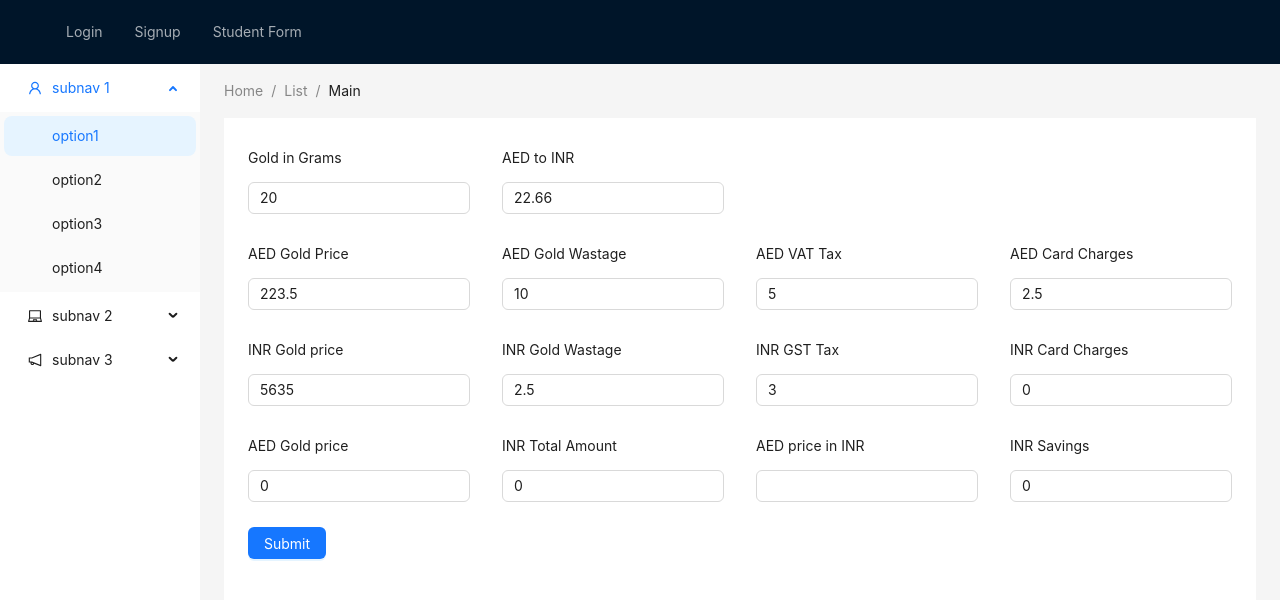
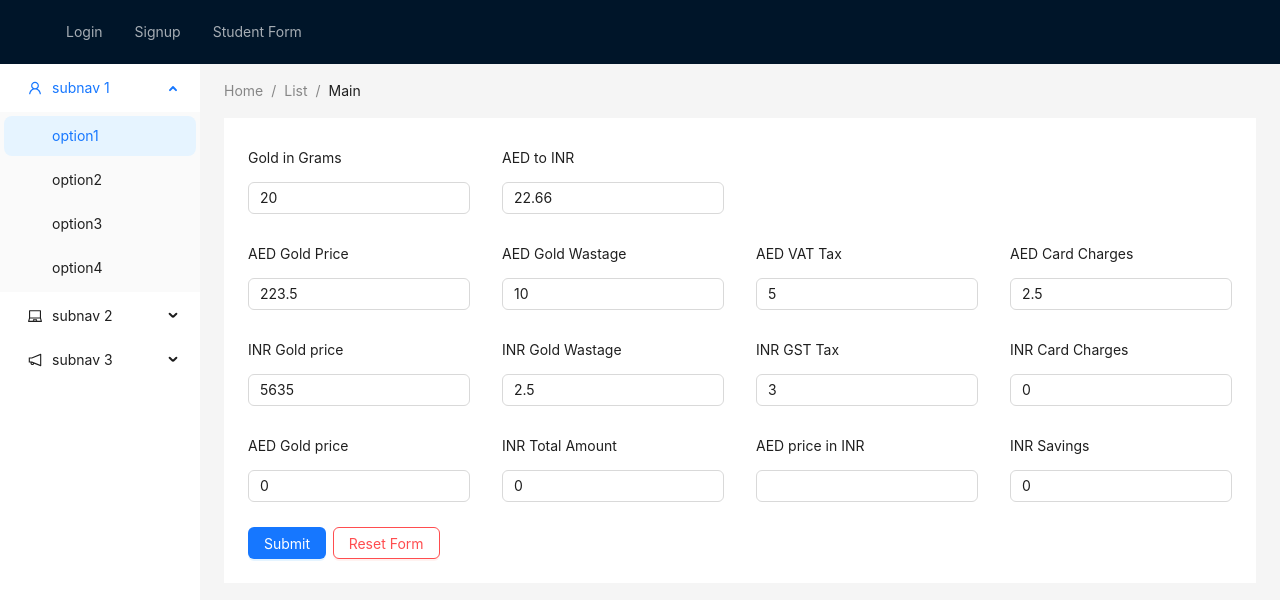
Before and after one commit to vigneshwaran-chandrasekaran/demo-automation-testing, a React (Create React App) app: page / in a window 1280 px wide. Shown: the top 600 px of the page. Built offline with nearby package versions, Linux system fonts and the light colour scheme.

Commit message:
form reset form button added

```diff
--- a/src/components/Gold.form.tsx
+++ b/src/components/Gold.form.tsx
@@ -139,7 +139,7 @@ const GoldForm: FC<IGoldFormProps> = () => {
       validationSchema={validationSchema}
       onSubmit={handleSubmit}
     >
-      {({ isSubmitting }) => (
+      {({ isSubmitting, resetForm }) => (
         <Form>
           <Row gutter={{ xs: 8, sm: 16, md: 24, lg: 32 }}>
             <Col className="gutter-row" span={6}>
@@ -298,12 +298,15 @@ const GoldForm: FC<IGoldFormProps> = () => {
             <Col className="gutter-row" span={6}></Col>
           </Row>
           <Row gutter={{ xs: 8, sm: 16, md: 24, lg: 32 }}>
-            <Col className="gutter-row" span={6}>
-              <Item>
-                <Button type="primary" htmlType="submit" loading={isSubmitting}>
-                  Submit
-                </Button>
-              </Item>
+            <Col className="gutter-row" span={2}>
+              <Button type="primary" htmlType="submit" loading={isSubmitting}>
+                Submit
+              </Button>
+            </Col>
+            <Col className="gutter-row" span={2}>
+              <Button type="default" onClick={() => resetForm()} danger>
+                Reset Form
+              </Button>
             </Col>
           </Row>
         </Form>
```
